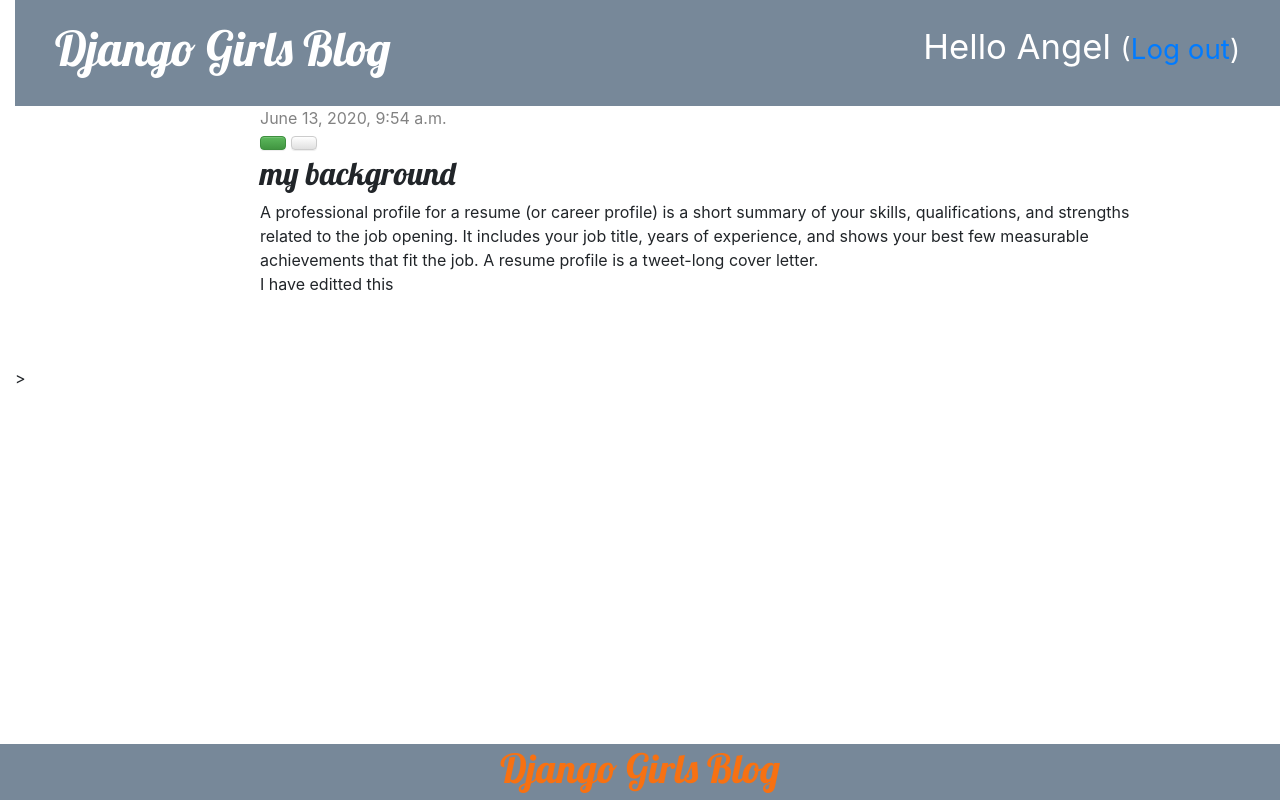
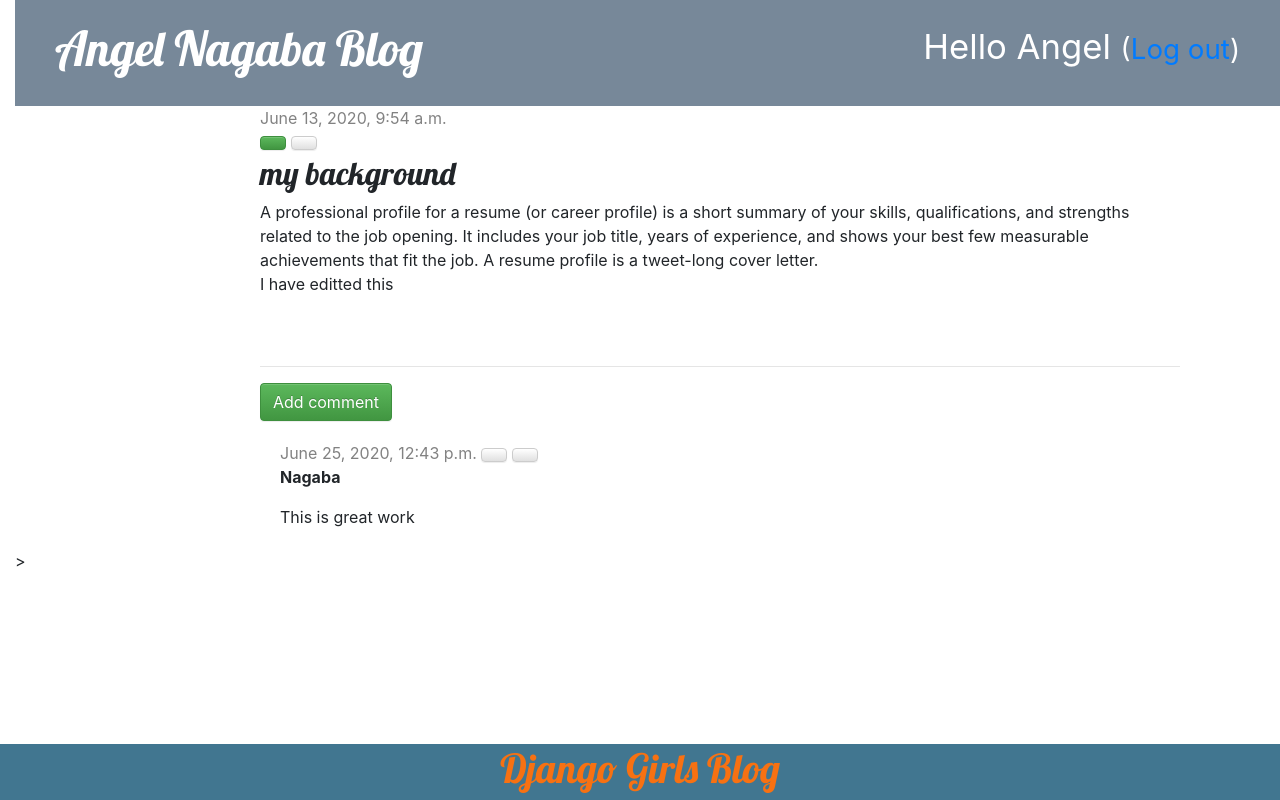
Before and after one commit to angelnagaba/DjangoClasses, a Django app: page /post/3/ in a window 1280 px wide. Run offline with Django 3.2, Linux system fonts and the light colour scheme; a user stored in the database is signed in; data comes from the database, SQL or seed files in the repository; both versions use the stored data as it was after the commit; some libraries are stand-ins or nearby versions.

Commit message:
Comments added

```diff
--- a/blog/admin.py
+++ b/blog/admin.py
@@ -1,4 +1,6 @@
 from django.contrib import admin
-from .models import Post
+from .models import Post, Comment
+
 
 admin.site.register(Post)
+admin.site.register(Comment)
--- a/blog/models.py
+++ b/blog/models.py
@@ -17,3 +17,18 @@
 
     def __str__(self):
         return self.title
+    def approved_comments(self):
+        return self.comments.filter(approved_comment=True)
+class Comment(models.Model):
+    post = models.ForeignKey('blog.Post', on_delete=models.CASCADE, related_name='comments')
+    author = models.CharField(max_length=200)
+    text = models.TextField()
+    created_date = models.DateTimeField(default=timezone.now)
+    approved_comment = models.BooleanField(default=False)
+
+    def approve(self):
+        self.approved_comment = True
+        self.save()
+
+    def __str__(self):
+        return self.text
--- a/blog/static/css/blog.css
+++ b/blog/static/css/blog.css
@@ -58,3 +58,6 @@
     width: 33.33%;
     padding: 5px;
   }
+  .comment {
+    margin: 20px 0px 20px 20px;
+}
--- a/blog/templates/blog/base.html
+++ b/blog/templates/blog/base.html
@@ -13,8 +13,9 @@
         left: 0;
         bottom: 0;
         width: 100%;
-        background-color: lightslategrey;
-        color: white;
+        background-color: #417690;
+        color: #ffffff;
+        text-emphasis-color: #ffffff;
         text-align: center;
 
        }
@@ -30,7 +31,7 @@
             {% else %}
                 <a href="{% url 'login' %}" class="top-menu"><span class="bi bi-lock"></span></a>
             {% endif %}
-            <h1><a href="/">Django Girls Blog</a></h1>
+            <h1><a href="/">Angel Nagaba Blog</a></h1>
         </div>
         <div class="content container">
             <div class="row">
@@ -43,7 +44,7 @@
         <div class="footer">
             <!--<a href="{% url 'post_draft_list' %}" class="top-menu"><span class="glyphicon glyphicon-edit"></span></a>
             <a href="{% url 'post_new' %}" class="top-menu"><span class="glyphicon glyphicon-plus"></span></a>-->
-            <h1><a href="/">Django Girls Blog</a></h1>
+            <h1 style="color: #ffffff;"><a href="/">Django Girls Blog</a></h1>
         </div>
 
         <!--js-->
--- a/blog/templates/blog/post_detail.html
+++ b/blog/templates/blog/post_detail.html
@@ -14,4 +14,24 @@
         <h2>{{ post.title }}</h2>
         <p>{{ post.text|linebreaksbr }}</p>
     </div>
+    <hr>
+        <a class="btn btn-success" href="{% url 'add_comment_to_post' pk=post.pk %}">Add comment</a>
+
+        {% for comment in post.comments.all %}
+    {% if user.is_authenticated or comment.approved_comment %}
+    <div class="comment">
+        <div class="date">
+            {{ comment.created_date }}
+            {% if not comment.approved_comment %}
+                <a class="btn btn-default" href="{% url 'comment_remove' pk=comment.pk %}"><span class="glyphicon glyphicon-remove"></span></a>
+                <a class="btn btn-default" href="{% url 'comment_approve' pk=comment.pk %}"><span class="glyphicon glyphicon-ok"></span></a>
+            {% endif %}
+        </div>
+        <strong>{{ comment.author }}</strong>
+        <p>{{ comment.text|linebreaks }}</p>
+    </div>
+    {% endif %}
+{% empty %}
+    <p>No comments here yet :(</p>
+{% endfor %}
 {% endblock %}
--- a/blog/templates/blog/post_list.html
+++ b/blog/templates/blog/post_list.html
@@ -23,6 +23,8 @@
             <h2><a href="{% url 'post_detail' pk=post.pk %}">{{ post.title }}</a></h2>
             <p>{{ post.text|linebreaksbr }}</p>
 
+            <a href="{% url 'post_detail' pk=post.pk %}">Comments: {{ post.approved_comments.count }}</a>
+
         </div>
     {% endfor %}
 {% endblock %}
--- a/blog/urls.py
+++ b/blog/urls.py
@@ -8,5 +8,8 @@
   path('drafts/', views.post_draft_list, name='post_draft_list'),
   path('post/<pk>/publish/', views.post_publish, name='post_publish'),
   path('post/<pk>/delete',views.post_delete, name = 'post_delete'),
+  path('post/<pk>/comment',views.add_comment_to_post, name='add_comment_to_post'),
+  path('comment/<int:pk>/approve/', views.comment_approve, name='comment_approve'),
+  path('comment/<int:pk>/remove/', views.comment_remove, name='comment_remove'),
 
 ]
--- a/blog/views.py
+++ b/blog/views.py
@@ -1,10 +1,10 @@
 from django.shortcuts import render, redirect
-from .models import Post
+from .models import Post, Comment
 from django.utils import timezone
 from django.shortcuts import render, get_object_or_404
 from django.http import HttpResponse
 from django.views.generic import View
-from .forms import PostForm
+from .forms import PostForm,CommentForm
 from django.contrib.auth.decorators import login_required
 
 
@@ -68,7 +68,31 @@
     post = get_object_or_404(Post, pk=pk)
     post.delete()
     return redirect('post_list')
+#@login_required
+def add_comment_to_post(request, pk):
+    post = get_object_or_404(Post, pk=pk)
+    if request.method == "POST":
+        form = CommentForm(request.POST)
+        if form.is_valid():
+            comment = form.save(commit=False)
+            comment.post = post
+            comment.save()
+            return redirect('post_detail', pk=post.pk)
+    else:
+        form = CommentForm()
+    return render(request, 'blog/add_comment_to_post.html', {'form': form})
 
+@login_required
+def comment_approve(request, pk):
+    comment = get_object_or_404(Comment, pk=pk)
+    comment.approve()
+    return redirect('post_detail', pk=comment.post.pk)
+
+@login_required
+def comment_remove(request, pk):
+    comment = get_object_or_404(Comment, pk=pk)
+    comment.delete()
+    return redirect('post_detail', pk=comment.post.pk)
 #def LoginView():
 
 
```
Also changed, not shown: blog/forms.py (+7 -1 lines), blog/templates/blog/add_comment_to_post.html (added, +9 -0 lines), blog/migrations/0002_comment.py (added), db.sqlite3.
